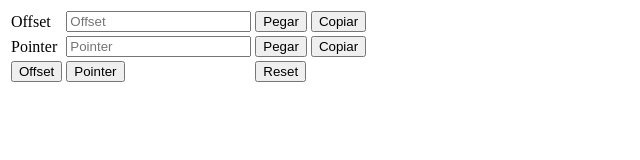
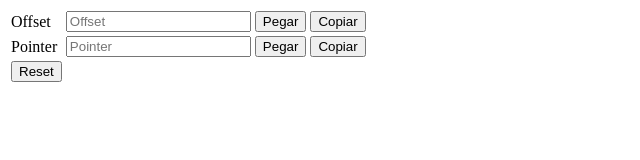
Before and after one commit to tetradogpwa/PokemonOffsetToPointer, a plain HTML site: page index.html in a window 1280 px wide. Shown: the whole page, without its empty margins (0-640 px from the left). Drawn offline with Linux system fonts and the light colour scheme.

Commit message:
ahora se parece a la version de java :)

```diff
--- a/index.html
+++ b/index.html
@@ -96,7 +96,7 @@
         <tbody>
             <tr>
                 <td>Offset</td>
-                <td><input id="inpOffset" placeholder="Offset"></td>
+                <td><input id="inpOffset" placeholder="Offset" onkeyup="return GenerarPointer()"></td>
                 <td><input type="button" onclick="PegarOffset()" value="Pegar"></input>
                 </td>
                 <td><input type="button" onclick="CopiarOffset()" value="Copiar"></input>
@@ -104,7 +104,7 @@
             </tr>
             <tr>
                 <td>Pointer</td>
-                <td><input id="inpPointer" placeholder="Pointer"></td>
+                <td><input id="inpPointer" placeholder="Pointer" onkeyup="return GenerarOffset()"></td>
                 <td><input type="button" onclick="PegarPointer()" value="Pegar"></input>
                 </td>
                 <td><input type="button" onclick="CopiarPointer()" value="Copiar"></input>
@@ -112,10 +112,6 @@
             </tr>
 
             <tr>
-                <td><input type="button" onclick="GenerarOffset()" value="Offset"></input>
-                </td>
-                <td><input type="button" onclick="GenerarPointer()" value="Pointer"></input>
-                </td>
                 <td><input type="button" onclick="Reset()" value="Reset"></input>
                 </td>
             </tr>
```
